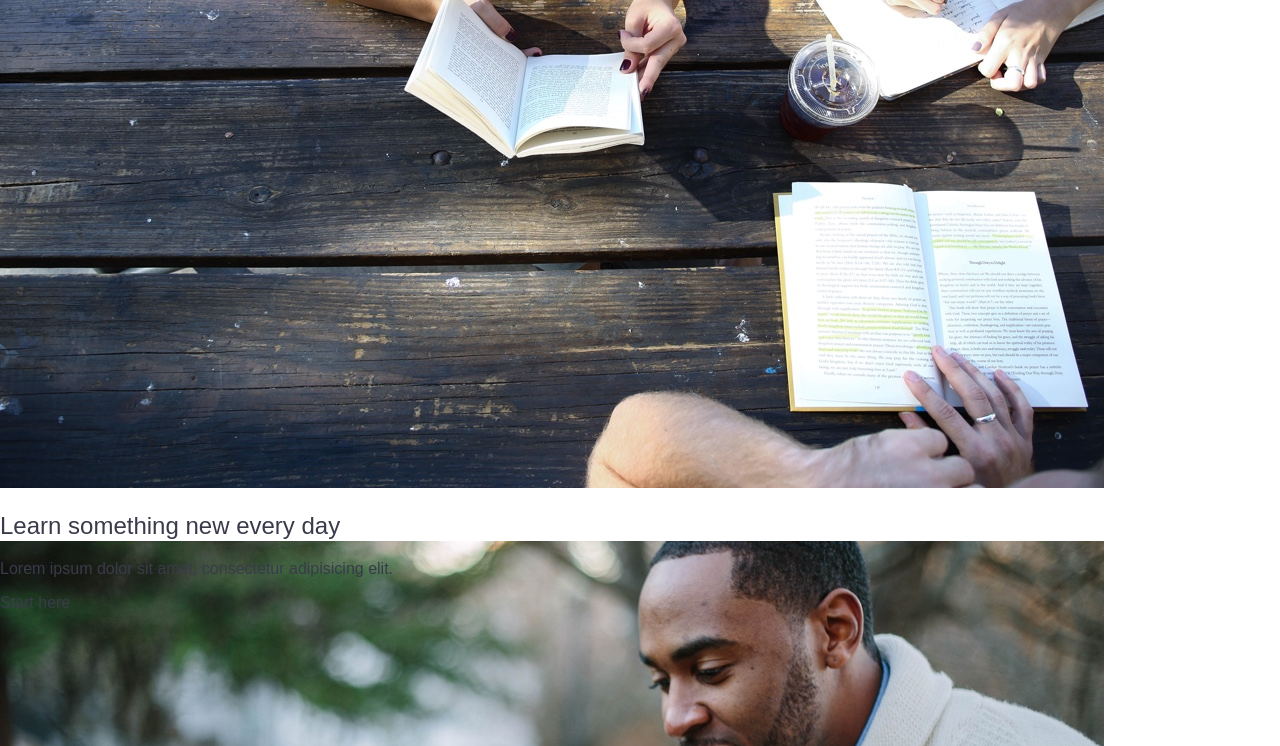
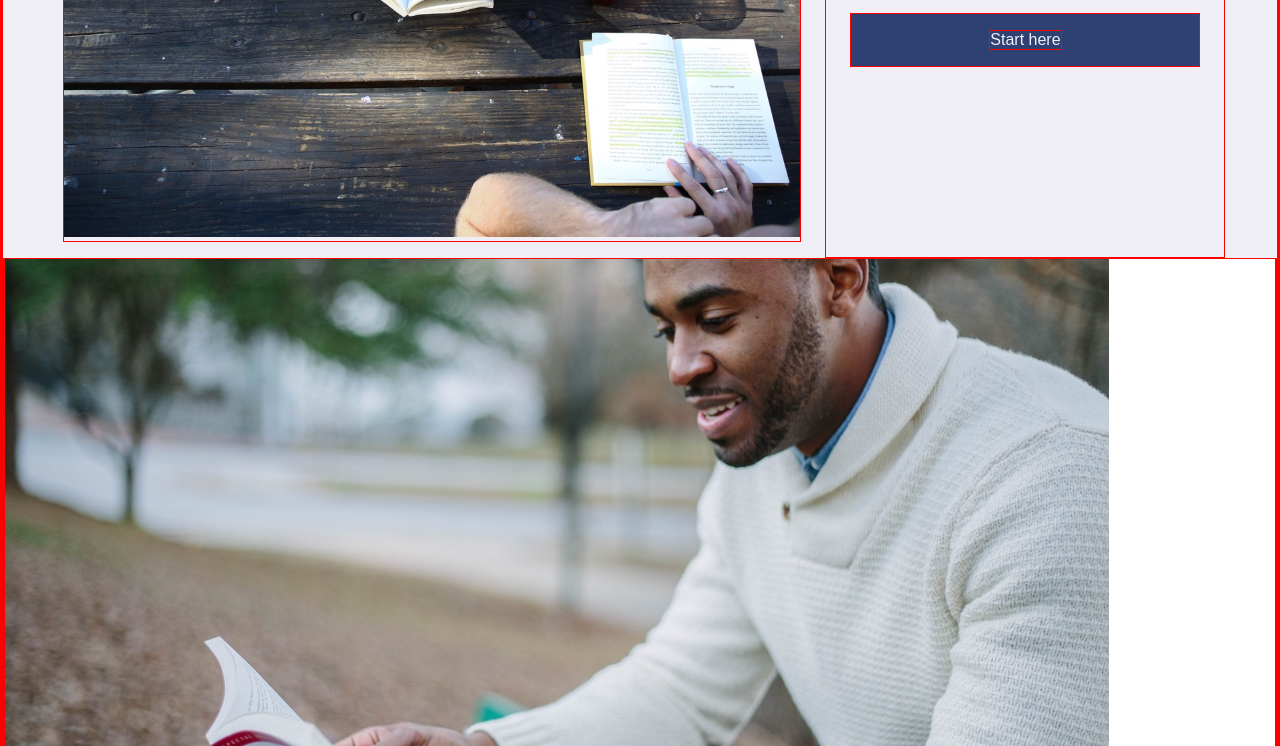
Before and after one commit to JaerenTredway-Codecademy-BWFS/colmar_academy, a plain HTML site: page index.html in a window 1280 px wide. Shown: the part 400-1146 px from the top of the page. Drawn offline with Linux system fonts and the light colour scheme; a web font is replaced by a local one.

Commit message:
Added the landing section.

```diff
--- a/css/style.css
+++ b/css/style.css
@@ -10,7 +10,8 @@ html {
 }
 
 * {
-  /* background: rgba(0,0,0,0.1);/*wireframe*/ */
+  /* background: rgba(0,0,0,0.1);/*wireframe*/
+  border: 1px solid red;
 }
 
 body {
@@ -118,9 +119,8 @@ header li {
 
 header a {
   width: 5rem;
-  transition: all 0.2s linear 0s;
+  transition: all 0.2s ease-out 0s;
   color: #464E69;
-    /* border: 1px solid red; */
 }
 
 header a:hover {
@@ -130,11 +130,72 @@ header a:hover {
   opacity: 0.9;
 }
 
+
 /* LANDING SECTION: */
 .landing_section {
+  background-color: #efeff5;
   position: relative;
   top: 4.5rem;
+  width: 100%;
+  height: auto;
+  display: flex;
+  justify-content: center;
 }
+
+@media screen and (max-width:736px) {
+  .landing_section {
+    flex-wrap: wrap;
+  }
+}
+
+.landing_image_box {
+  width: 58%;
+  min-width: 22rem;
+  height: auto;
+  margin: 1rem;
+}
+
+.landing_image_box img {
+  width: 100%;
+  height: auto;
+}
+
+.title_box {
+  max-width: 25rem;
+  /* min-width: 18rem; */
+  display: flex;
+  flex-direction: column;
+  margin: 0 0.5rem;
+  justify-content: center;
+  padding: 1.5rem;
+}
+
+.title_box > * {
+  min-width: 15rem;
+  display: flex;
+  margin: 0.5rem 0;
+}
+
+.title_box .button {
+  padding: 1rem;
+  text-align: center;
+  justify-content: center;
+  background-color: #2F4073;
+  transition: all 0.2s ease-out 0s;
+}
+
+.title_box .button a {
+  color: #efeff5;
+}
+
+.title_box .button:hover {
+  background-color: #042587;
+}
+
+.title_box .button:active {
+  background-color: Blue;
+}
+
 
 /* NEWS SECTION: */
 
--- a/index.html
+++ b/index.html
@@ -46,7 +46,7 @@
   </div><!--.landing_image_box-->
 
   <div class="title_box">
-    <h2>Learn something new every day</h2>
+    <h1>Learn something new every day</h1>
     <p>Lorem ipsum dolor sit amet, consectetur adipisicing elit.</p>
     <div class="button">
       <a>Start here</a>
```
